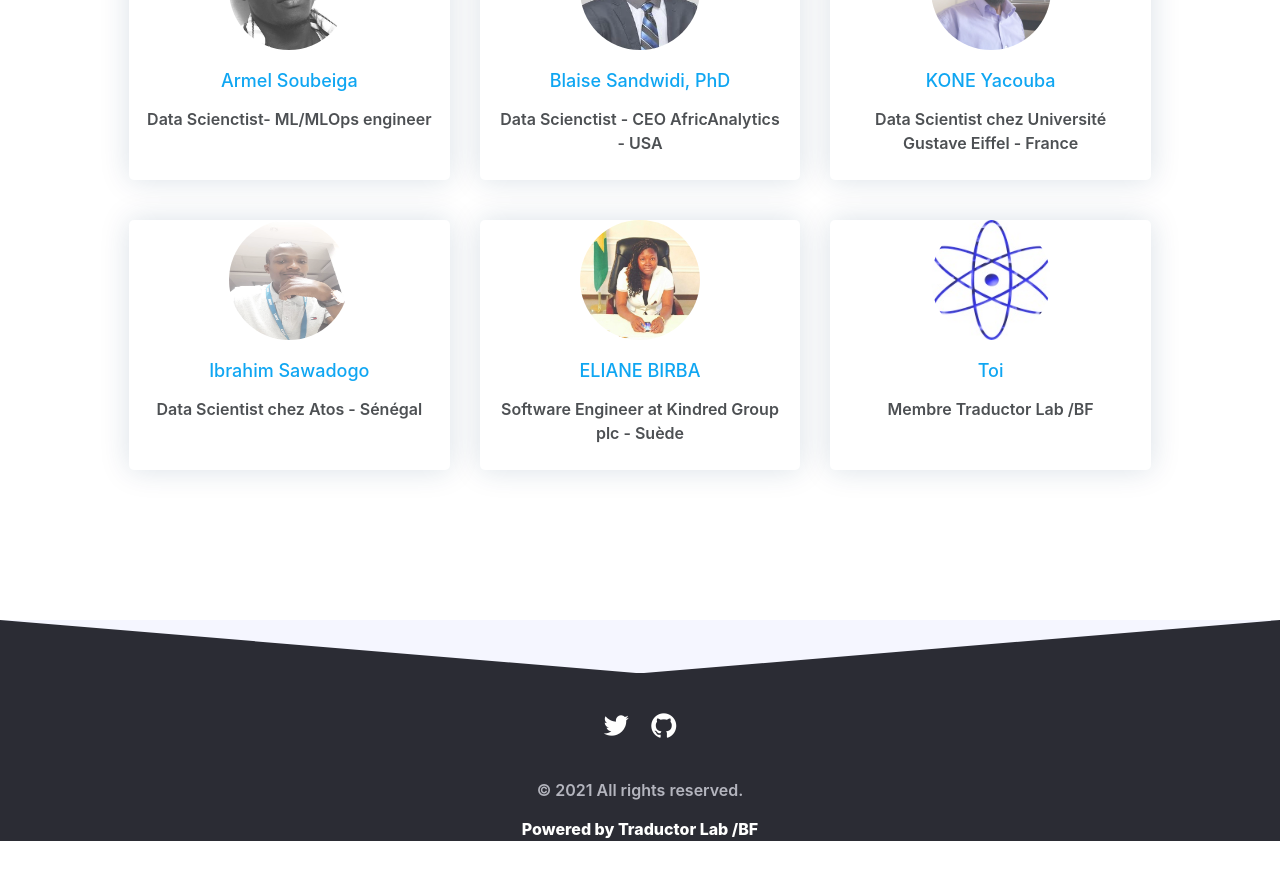
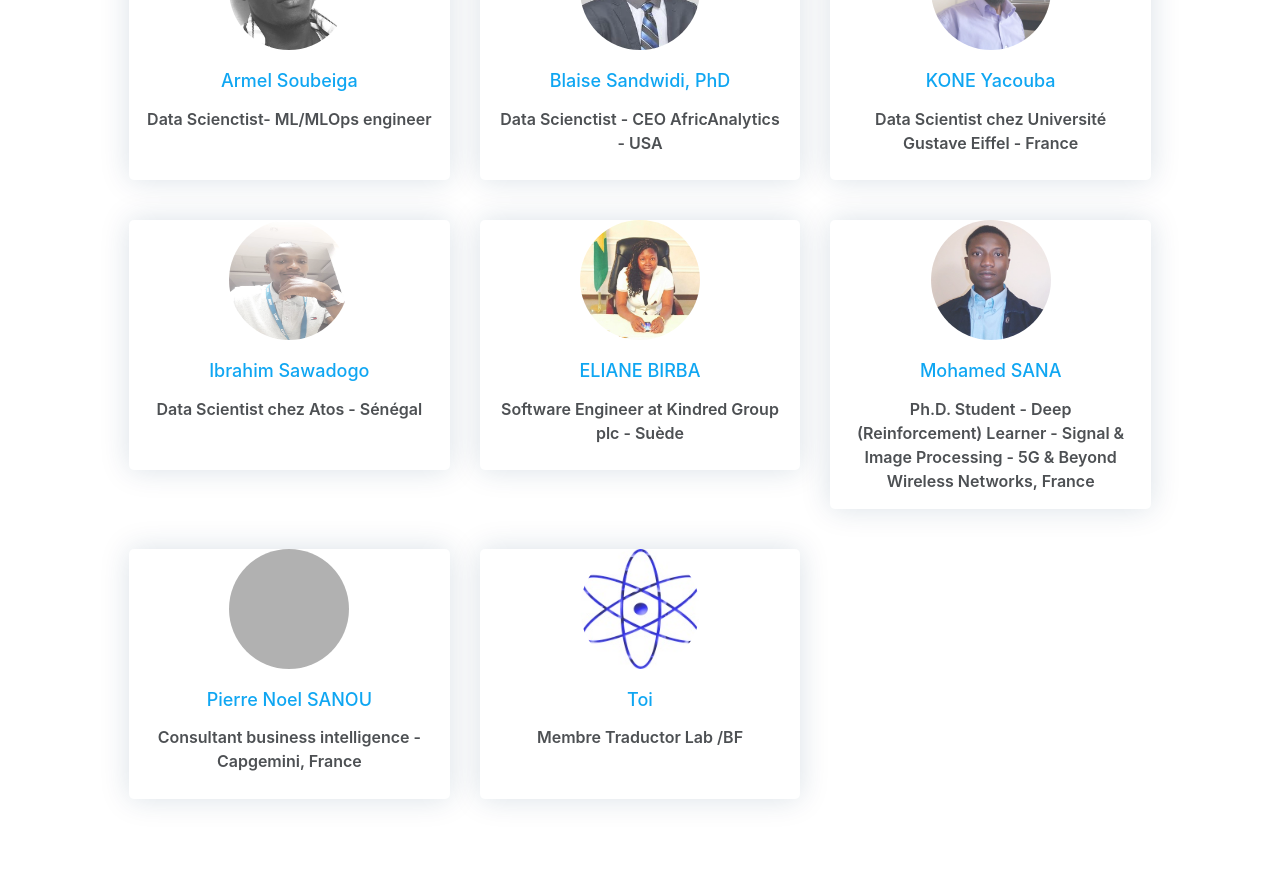
Before and after one commit to traductorlab-bf/traductorlab-bf.github.io, a Jekyll site: the page built from community.html, in a window 1280 px wide and 900 px high, scrolled down 502 px. Shown: the top 880 px of the window. Built offline with Jekyll 4.4.1, drawn with Linux system fonts in a browser that asks for light colours; nearby versions of some CDN libraries; comment, search, counter and statistics services are not loaded; before the commit the page ends 1343 px from its top, so only the background shows below that; grey boxes are pictures that could not be loaded.

Commit message:
Update community.html

```diff
--- a/community.html
+++ b/community.html
@@ -224,6 +224,80 @@ title: community
                         <div class="frontside">
                             <div class="card">
                                 <div class="card-body text-center">
+                                    <p><img class=" img-fluid" src="team/7.jpg" alt="card image"></p>
+                                    <h4 class="card-title" style="font-size:18px">Mohamed SANA</h4>
+                                    <p class="card-text" style="font-size:16px">Ph.D. Student - Deep (Reinforcement) Learner - Signal & Image Processing - 5G & Beyond Wireless Networks, France </p>
+                                </div>
+                            </div>
+                        </div>
+                        <div class="backside">
+                            <div class="card">
+                                <div class="card-body text-center mt-4">
+                                    <h4 class="card-title" style="font-size:18px">Mohamed SANA</h4>
+					<br/><br/>
+                                    <ul class="list-inline">
+                                        <li class="list-inline-item">
+                                            <a class="social-icon text-xs-center" target="_blank" href="https://github.com/">
+                                                <i class="fa fa-github"></i>
+                                            </a>
+                                        </li>
+                                        <li class="list-inline-item">
+                                            <a class="social-icon text-xs-center" target="_blank" href="https://www.linkedin.com/in/m-sana/">
+                                                <i class="fa  fa-linkedin"></i>
+                                            </a>
+                                        </li>
+                                    </ul>
+                                </div>
+                            </div>
+                        </div>
+                    </div>
+                </div>
+            </div>
+<!-------------- /Team member -------------------------->
+<!-------------- Team member -------------------------->
+            <div class="col-xs-12 col-sm-6 col-md-4">
+                <div class="image-flip" >
+                    <div class="mainflip flip-0">
+                        <div class="frontside">
+                            <div class="card">
+                                <div class="card-body text-center">
+                                    <p><img class=" img-fluid" src="team/8.jpg" alt="card image"></p>
+                                    <h4 class="card-title" style="font-size:18px">Pierre Noel SANOU</h4>
+                                    <p class="card-text" style="font-size:16px">Consultant business intelligence - Capgemini, France</p>
+                                </div>
+                            </div>
+                        </div>
+                        <div class="backside">
+                            <div class="card">
+                                <div class="card-body text-center mt-4">
+                                    <h4 class="card-title" style="font-size:18px">Pierre Noel SANOU</h4>
+					<br/><br/>
+                                    <ul class="list-inline">
+                                        <li class="list-inline-item">
+                                            <a class="social-icon text-xs-center" target="_blank" href="https://github.com/">
+                                                <i class="fa fa-github"></i>
+                                            </a>
+                                        </li>
+                                        <li class="list-inline-item">
+                                            <a class="social-icon text-xs-center" target="_blank" href="https://www.linkedin.com/in/pierre-noel-sanou-a19ba688/">
+                                                <i class="fa  fa-linkedin"></i>
+                                            </a>
+                                        </li>
+                                    </ul>
+                                </div>
+                            </div>
+                        </div>
+                    </div>
+                </div>
+            </div>
+<!-------------- /Team member -------------------------->
+<!-------------- Team member -------------------------->
+            <div class="col-xs-12 col-sm-6 col-md-4">
+                <div class="image-flip" >
+                    <div class="mainflip flip-0">
+                        <div class="frontside">
+                            <div class="card">
+                                <div class="card-body text-center">
                                     <p><img class=" img-fluid" src="team/4.jpg" alt="card image"></p>
                                     <h4 class="card-title" style="font-size:18px">Toi</h4>
                                     <p class="card-text" style="font-size:16px">Membre Traductor Lab /BF</p>
```
